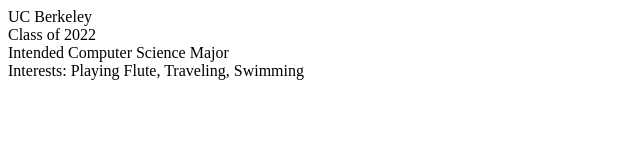
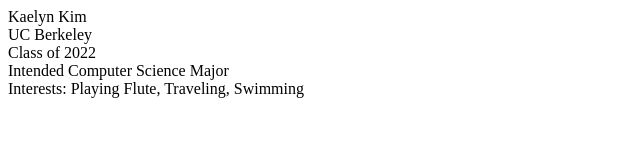
Before and after one commit to yk-kim22/yk-kim22.github.io, a plain HTML site: page index.html in a window 1280 px wide. Shown: the whole page, without its empty margins (0-640 px from the left). Drawn offline with Linux system fonts and the light colour scheme.

Commit message:
Update index.html

```diff
--- a/index.html
+++ b/index.html
@@ -1,7 +1,7 @@
 <html>
   <head>
     <title>KAELYN KIM</title>
-    UC Berkeley <br> Class of 2022 <br> Intended Computer Science Major <br> Interests: Playing Flute, Traveling, Swimming <br>
+    Kaelyn Kim <br> UC Berkeley <br> Class of 2022 <br> Intended Computer Science Major <br> Interests: Playing Flute, Traveling, Swimming <br>
   <head>
 
   <body>
```
